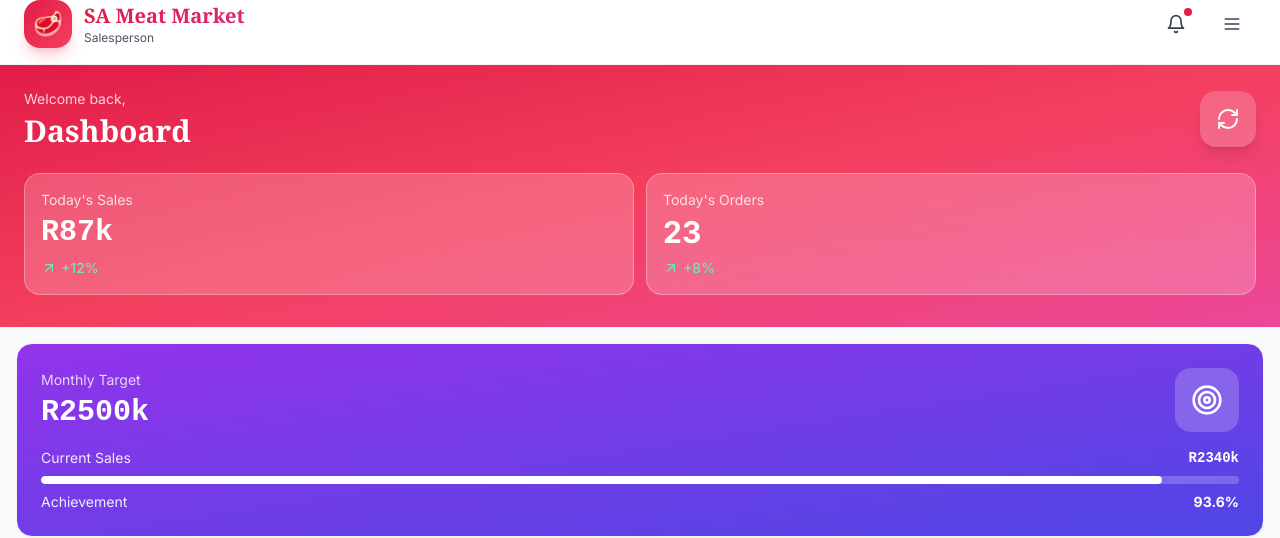
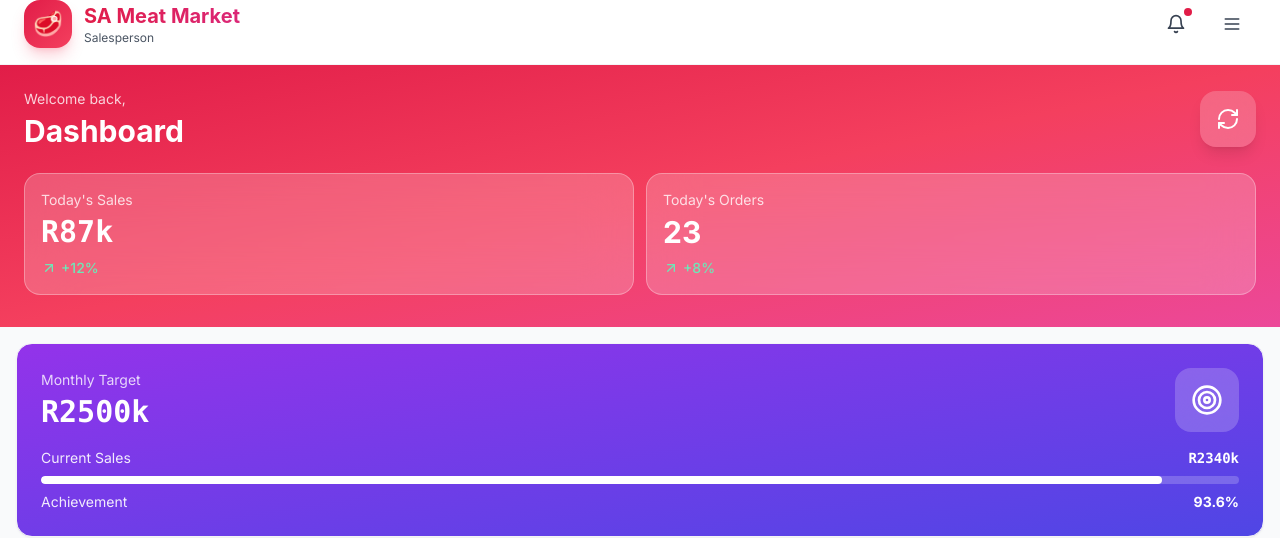
Before and after one commit to drhemanm/SAMM-sales-portal, a Next.js app in the folder frontend/: page / in a window 1280 px wide. Shown: the top 538 px of the page. Built offline with nearby package versions, Linux system fonts and the light colour scheme; no server answers.

Commit message:
Update tailwind.config.js

```diff
--- a/frontend/tailwind.config.js
+++ b/frontend/tailwind.config.js
@@ -8,88 +8,73 @@ module.exports = {
   theme: {
     extend: {
       colors: {
-        // Modern E-commerce Color Palette
-        rose: {
-          50: '#fff1f2',
-          100: '#ffe4e6',
-          200: '#fecdd3',
-          300: '#fda4af',
-          400: '#fb7185',
-          500: '#f43f5e',
-          600: '#e11d48',
-          700: '#be123c',
-          800: '#9f1239',
-          900: '#881337',
+        // Primary Brand Color - Simple Red
+        primary: {
+          DEFAULT: '#DC2626', // red-600
+          light: '#EF4444',   // red-500
+          dark: '#B91C1C',    // red-700
         },
-        // Keep legacy meat colors for backward compatibility
-        meat: {
-          red: '#e11d48',      // Same as rose-600
-          'red-dark': '#be123c',
-          'red-light': '#f43f5e',
+
+        // Neutral Grays (Apple-style)
+        neutral: {
+          50: '#F9FAFB',
+          100: '#F3F4F6',
+          200: '#E5E7EB',
+          300: '#D1D5DB',
+          400: '#9CA3AF',
+          500: '#6B7280',
+          600: '#4B5563',
+          700: '#374151',
+          800: '#1F2937',
+          900: '#111827',
         },
-        fresh: {
-          green: '#059669',    // Emerald-600
-          'green-light': '#10b981',
+
+        // Success - Simple Green
+        success: {
+          DEFAULT: '#10B981', // emerald-500
+          light: '#34D399',   // emerald-400
+          dark: '#059669',    // emerald-600
         },
-        premium: {
-          gold: '#f59e0b',     // Amber-500
-          'gold-light': '#fbbf24',
+
+        // Warning - Simple Orange
+        warning: {
+          DEFAULT: '#F59E0B', // amber-500
+          light: '#FBBF24',   // amber-400
+          dark: '#D97706',    // amber-600
         },
-        neutral: {
-          cream: '#fafaf9',    // Stone-50
-          brown: '#1c1917',    // Stone-900
-          'brown-light': '#78716c', // Stone-500
-        }
-      },
-      fontFamily: {
-        sans: ['Inter', 'system-ui', 'sans-serif'],
-        display: ['Playfair Display', 'Georgia', 'serif'],
-        mono: ['ui-monospace', 'monospace'],
-      },
-      animation: {
-        'fade-in': 'fadeIn 0.4s ease-out',
-        'slide-up': 'slideUp 0.4s ease-out',
-        'slide-down': 'slideDown 0.4s ease-out',
-        'scale-in': 'scaleIn 0.3s ease-out',
-        'pulse-slow': 'pulse 3s infinite',
-      },
-      keyframes: {
-        fadeIn: {
-          '0%': { opacity: '0' },
-          '100%': { opacity: '1' },
+
+        // Error - Simple Red
+        error: {
+          DEFAULT: '#EF4444', // red-500
+          light: '#F87171',   // red-400
+          dark: '#DC2626',    // red-600
         },
-        slideUp: {
-          '0%': { transform: 'translateY(20px)', opacity: '0' },
-          '100%': { transform: 'translateY(0)', opacity: '1' },
-        },
-        slideDown: {
-          '0%': { transform: 'translateY(-20px)', opacity: '0' },
-          '100%': { transform: 'translateY(0)', opacity: '1' },
-        },
-        scaleIn: {
-          '0%': { transform: 'scale(0.95)', opacity: '0' },
-          '100%': { transform: 'scale(1)', opacity: '1' },
+
+        // Info - Simple Blue
+        info: {
+          DEFAULT: '#3B82F6', // blue-500
+          light: '#60A5FA',   // blue-400
+          dark: '#2563EB',    // blue-600
         },
       },
+
+      fontFamily: {
+        sans: ['-apple-system', 'BlinkMacSystemFont', 'Inter', 'system-ui', 'sans-serif'],
+        display: ['-apple-system', 'BlinkMacSystemFont', 'SF Pro Display', 'system-ui', 'sans-serif'],
+      },
+
+      borderRadius: {
+        'xl': '12px',
+        '2xl': '16px',
+        '3xl': '24px',
+      },
+
       boxShadow: {
-        'soft': '0 2px 15px -3px rgba(0, 0, 0, 0.07), 0 10px 20px -2px rgba(0, 0, 0, 0.04)',
-        'medium': '0 4px 25px -5px rgba(0, 0, 0, 0.1), 0 10px 10px -5px rgba(0, 0, 0, 0.04)',
-        'meat': '0 4px 12px rgba(225, 29, 72, 0.15)',
-        'gold': '0 4px 12px rgba(245, 158, 11, 0.25)',
-      },
-      borderRadius: {
-        'meat': '0.75rem',
-      },
-      spacing: {
-        '18': '4.5rem',
-        '88': '22rem',
-        '128': '32rem',
-      },
-      fontSize: {
-        'xxs': ['0.65rem', { lineHeight: '1rem' }],
-      },
-      backdropBlur: {
-        xs: '2px',
+        'sm': '0 1px 2px 0 rgba(0, 0, 0, 0.05)',
+        'DEFAULT': '0 1px 3px 0 rgba(0, 0, 0, 0.1), 0 1px 2px -1px rgba(0, 0, 0, 0.1)',
+        'md': '0 4px 6px -1px rgba(0, 0, 0, 0.1), 0 2px 4px -2px rgba(0, 0, 0, 0.1)',
+        'lg': '0 10px 15px -3px rgba(0, 0, 0, 0.1), 0 4px 6px -4px rgba(0, 0, 0, 0.1)',
+        'xl': '0 20px 25px -5px rgba(0, 0, 0, 0.1), 0 8px 10px -6px rgba(0, 0, 0, 0.1)',
       },
     },
   },
```
